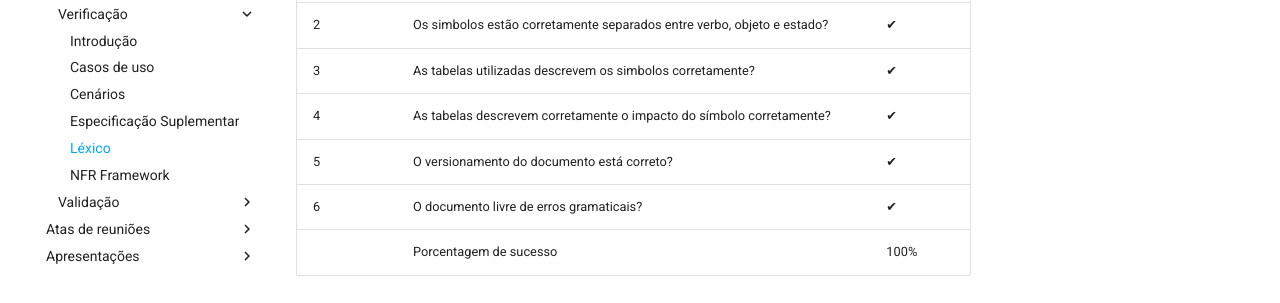
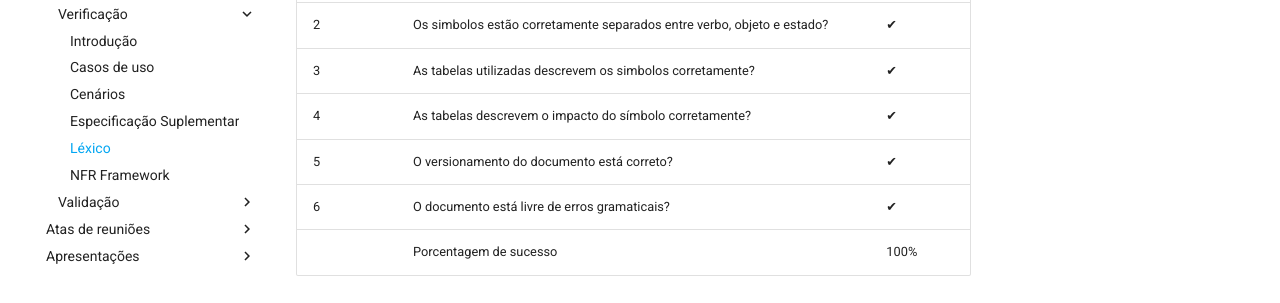
Before and after one commit to Requisitos-de-Software/2021.2-AntennaPod, an MkDocs documentation site: the page built from docs/analise/verificacao/verificacao-Lexicos.md, in a window 1280 px wide and 900 px high, scrolled down 1189 px. Shown: the part 256-559 px from the top of the window. Built offline with MkDocs 1.6.1 and Material for MkDocs 9.7.7, drawn with Linux system fonts in a browser that asks for light colours; comment, search, counter and statistics services are not loaded.

Commit message:
arrumando erros na verificacao

```diff
--- a/docs/analise/verificacao/verificacao-Lexicos.md
+++ b/docs/analise/verificacao/verificacao-Lexicos.md
@@ -33,9 +33,9 @@ A técnica de verificação usada nos artefatos de [Léxicos](/2021.2-AntennaPod
 | 1   | Os simbolos que são utilizados no contexto do projeto estão todos descritos? | ✔        |
 | 2   | Os simbolos estão corretamente separados entre verbo, objeto e estado?       | ✔        |
 | 3   | As tabelas utilizadas descrevem os simbolos corretamente?                    | ✔        |
-| 4   | As tabelas descrevem corretamente o impacto do símbolo corretamente?         | ✔        |
+| 4   | As tabelas descrevem o impacto do símbolo corretamente?                      | ✔        |
 | 5   | O versionamento do documento está correto?                                   | ✔        |
-| 6   | O documento livre de erros gramaticais?                                      | ✔        |
+| 6   | O documento está livre de erros gramaticais?                                      | ✔        |
 |     | Porcentagem de sucesso                                                       | 100%      |
 
 ## Conclusão
```
